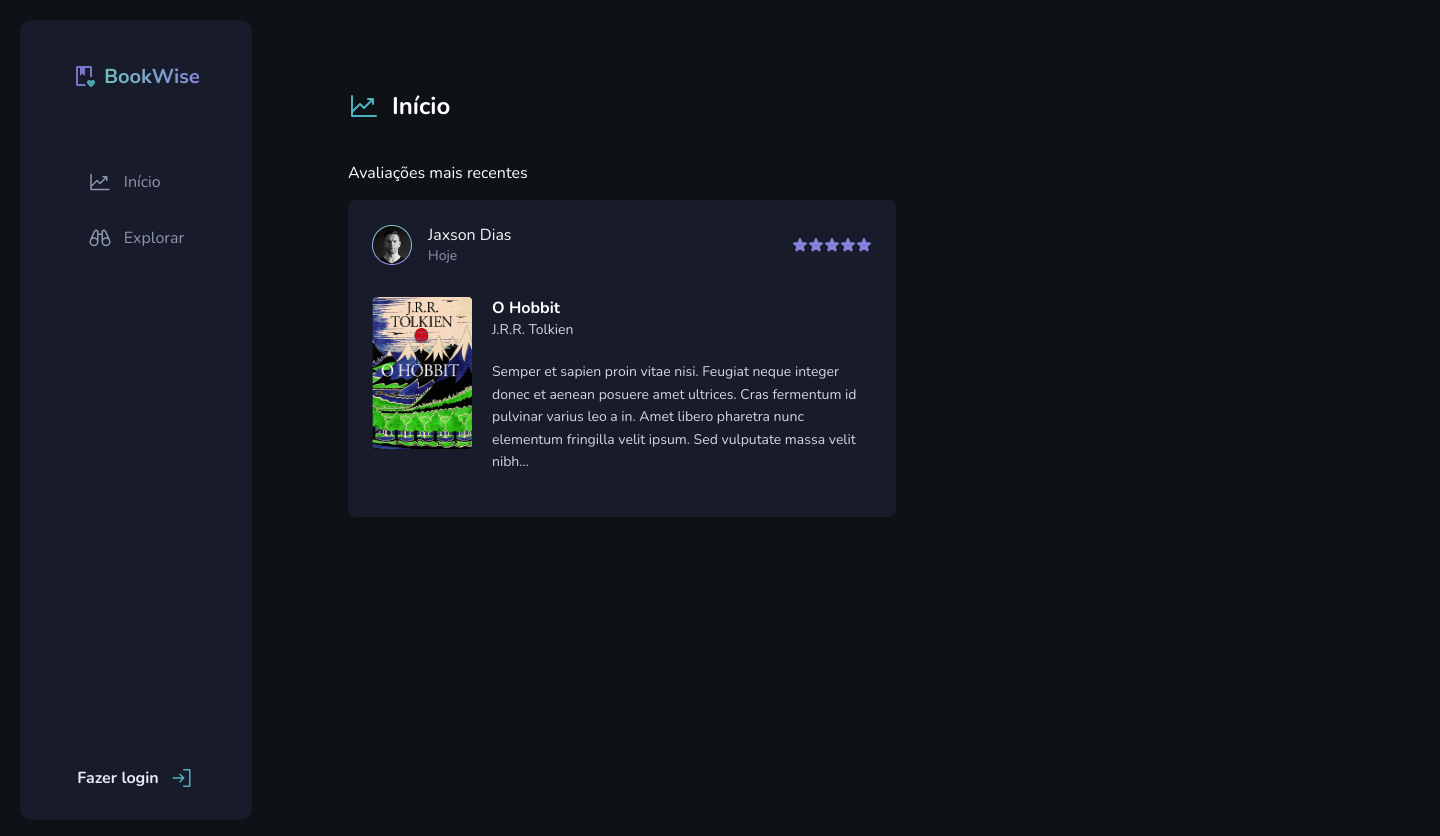
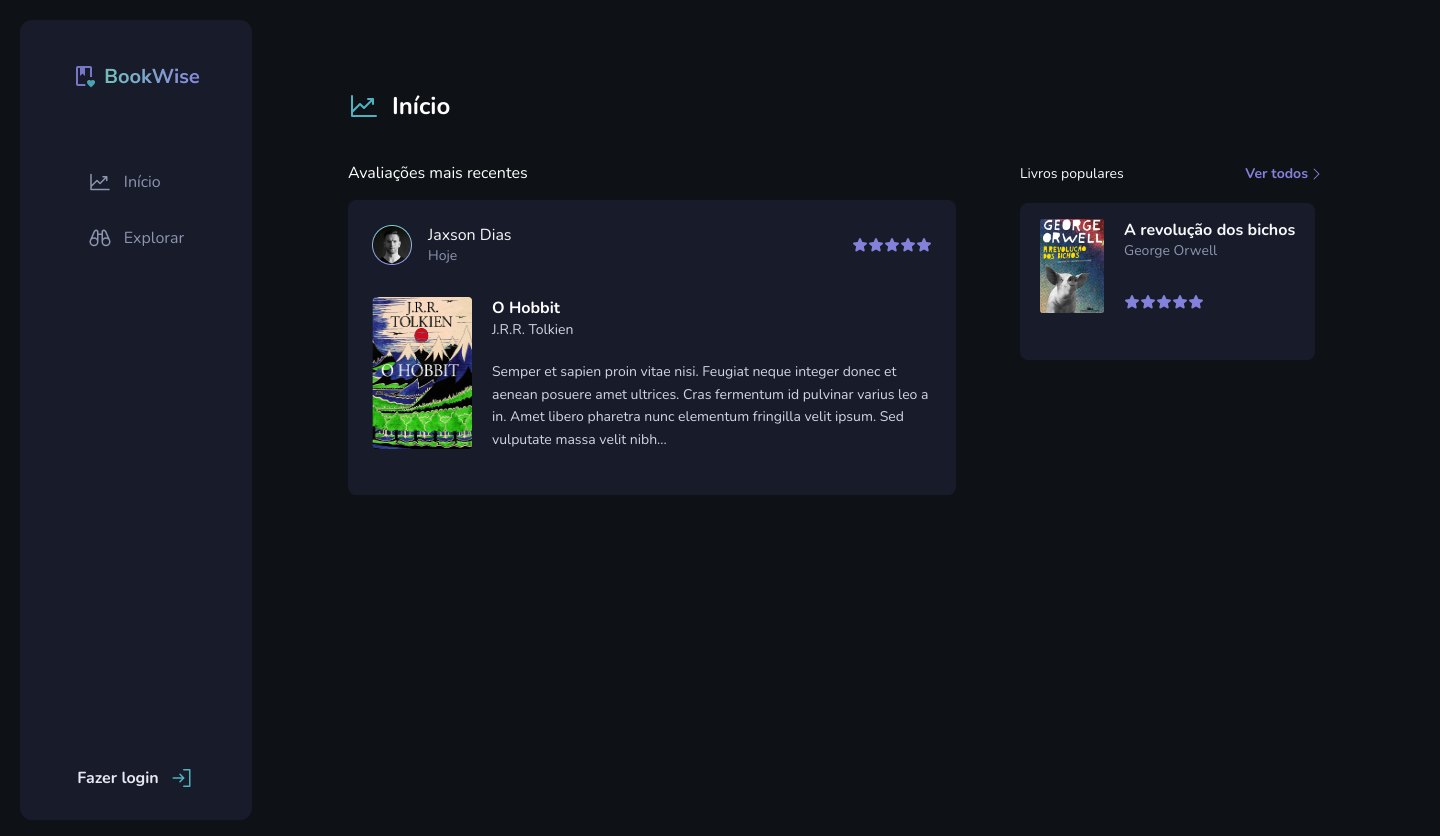
Before and after one commit to HeitorNOC/BookWise, a Next.js app: page /home in a window 1280 px wide. Shown: the whole page, 1440 px wide, since content can reach past the window. Built offline with nearby package versions, Linux system fonts and the light colour scheme; no server answers.

Commit message:
Home finalizada sem funcionalidades ainda

```diff
--- a/src/pages/home/index.tsx
+++ b/src/pages/home/index.tsx
@@ -2,9 +2,10 @@ import { useSession } from "next-auth/react";
 import { BookSection, BookSectionDesc, BookSectionProfile, Container, Content, ContentTitle, Right, RightBook, RightDesc, SideContentDown, SideContentUpper, Sidebar } from "./styles";
 import Logo from '../../assets/images/Logo.png'
 import Image from "next/image";
-import { Binoculars, ChartLineUp, SignIn, Star } from '@phosphor-icons/react'
+import { Binoculars, CaretRight, ChartLineUp, SignIn, Star } from '@phosphor-icons/react'
 import Avatar from '../../assets/images/Avatar.png'
 import Hobbit from '../../assets/images/o-hobbit.png'
+import Book from '../../assets/images/Book.png'
 
 export default function Home() {
   const session = useSession()
@@ -66,16 +67,16 @@ export default function Home() {
                     </div>
                   </div>
                   <div className="star">
-                    <Star size={16} weight="fill" color="#8381D9"/>
-                    <Star size={16} weight="fill" color="#8381D9"/>
-                    <Star size={16} weight="fill" color="#8381D9"/>
-                    <Star size={16} weight="fill" color="#8381D9"/>
-                    <Star size={16} weight="fill" color="#8381D9"/>
+                    <Star size={16} weight="fill" color="#8381D9" />
+                    <Star size={16} weight="fill" color="#8381D9" />
+                    <Star size={16} weight="fill" color="#8381D9" />
+                    <Star size={16} weight="fill" color="#8381D9" />
+                    <Star size={16} weight="fill" color="#8381D9" />
                   </div>
 
                 </BookSectionProfile>
                 <BookSectionDesc>
-                  <Image src={Hobbit} alt="book" width={100} height={152}/>
+                  <Image src={Hobbit} alt="book" width={100} height={152} />
                   <div>
                     <div>
                       <h4>O Hobbit</h4>
@@ -88,10 +89,24 @@ export default function Home() {
             </Content>
             <Right>
               <RightDesc>
-
+                <p>Livros populares</p>
+                <p className="arrow">Ver todos <CaretRight size={16} color="#8381D9" /></p>
               </RightDesc>
               <RightBook>
-
+                <Image src={Book} alt="Book" width={64} height={94} />
+                <div className="flex">
+                  <div>
+                    <h4>A revolução dos bichos</h4>
+                    <p>George Orwell</p>
+                  </div>
+                  <div className="star">
+                    <Star size={16} weight="fill" color="#8381D9" />
+                    <Star size={16} weight="fill" color="#8381D9" />
+                    <Star size={16} weight="fill" color="#8381D9" />
+                    <Star size={16} weight="fill" color="#8381D9" />
+                    <Star size={16} weight="fill" color="#8381D9" />
+                  </div>
+                </div>
               </RightBook>
             </Right>
           </Container>
--- a/src/pages/home/styles.ts
+++ b/src/pages/home/styles.ts
@@ -3,7 +3,8 @@ import { styled } from "@stitches/react";
 export const Container = styled('div', {
   display: "flex",
   alignItems: "center",
-  overflow: "hidden"
+  justifyContent: "center",
+  width: 1440
 })
 
 export const Sidebar = styled('div', {
@@ -37,7 +38,13 @@ export const Content = styled('div', {
 })
 
 export const Right = styled('div', {
+  display: "flex",
+  flexDirection: "column",
+  alignItems: "flex-start",
 
+  height: '100vh',
+  paddingTop: 146,
+  paddingRight: 96,
 })
 
 export const SideContentUpper = styled('div', {
@@ -115,7 +122,7 @@ export const BookSection = styled('div', {
   background: "$gray700",
   borderRadius: 8,
 
-  maxWidth: 608,
+ maxWidth: 608,
 
   marginBottom: 12
 })
@@ -171,9 +178,60 @@ export const BookSectionDesc = styled('div', {
 })
 
 export const RightDesc = styled('div', {
+  display: "flex",
+  alignItems: "center",
+  justifyContent: "space-between",
+  width: 324,
+  marginBottom: 20,
+
+  p: {
+    display: "flex",
+    justifyContent: "center",
+    alignItems: "center",
+
+    fontSize: 14,
+    color: "$gray100"
+  },
+
+  '.arrow': {
+    marginRight: 20,
+    fontWeight: 700,
+    color: "$purple100"
+  }
 
 })
 
 export const RightBook = styled('div', {
+  display: "flex",
+  marginBottom: 12,
+  justifyContent: "center",
+  background: "$gray700",
+  padding: "16px 20px",
+  borderRadius: 8,
 
+  h4: {
+    fontWeight: 700,
+    fontSize: 16,
+    color: "$gray100"
+  },
+
+  p: {
+    fontSize: 14,
+    color: "$gray400"
+  },
+
+
+    '.star': {
+      display: "flex"
+    },
+
+    '.flex': {
+      display: "flex",
+      flexDirection: "column",
+      marginLeft: 20,
+
+      div: {
+        marginBottom: 34
+      }
+    }
 })
```
